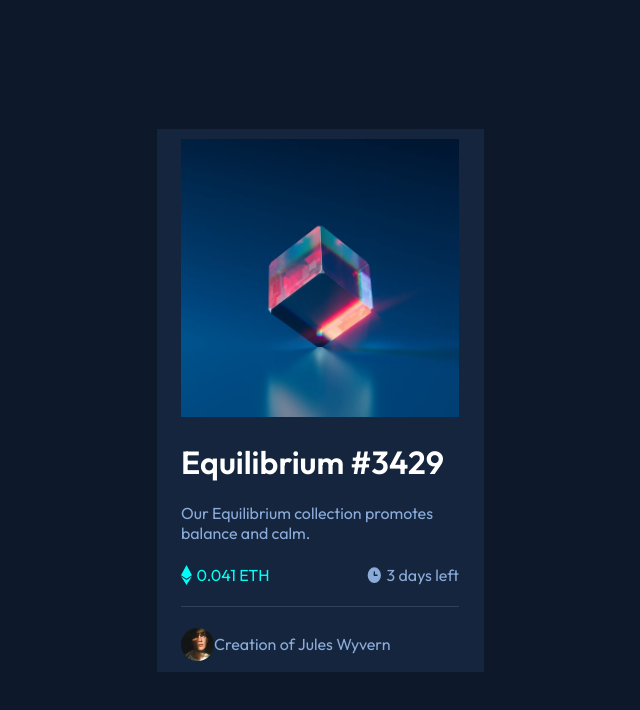
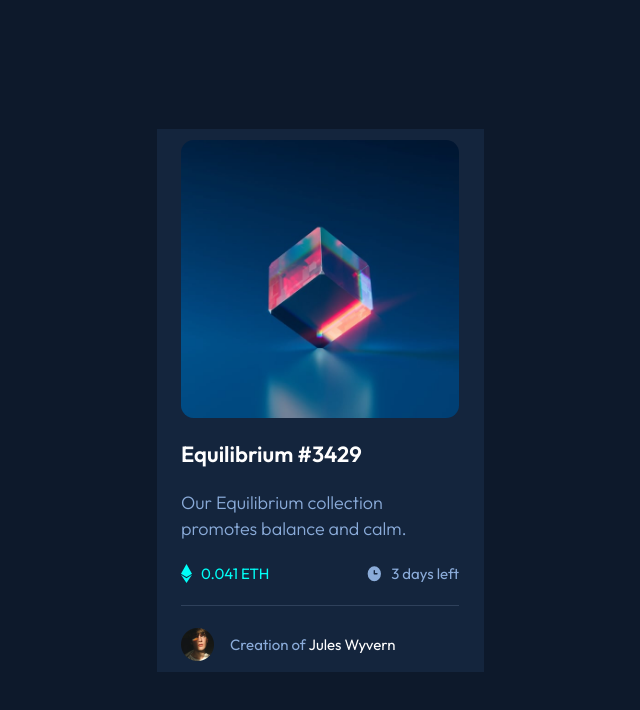
Before and after one commit to radektomasek/fm-nft-preview-card-component, a website built with Parcel: page index.html in a window 1280 px wide. Shown: the whole page, without its empty margins (320-960 px from the left). Built offline with nearby package versions, Linux system fonts and the light colour scheme.

Commit message:
Tweaked the styles for the overral structure, started adding the hover effect for the illustration image

```diff
--- a/index.html
+++ b/index.html
@@ -32,7 +32,7 @@
             <hr class="card__divider">
             <div class="creator">
                 <img class="creator__avatar" src="./assets/image-avatar.png" alt="Jules Wyvern Avatar Picture">
-                <p class="creator__detail">Creation of Jules Wyvern</p>
+                <p class="creator__detail">Creation of <strong>Jules Wyvern</strong></p>
             </div>
         </div>
     </main>
--- a/src/css/styles.css
+++ b/src/css/styles.css
@@ -18,9 +18,10 @@
     --card-width: 20.4375rem;
     --card-height: 33.9375rem;
 
-    --content-width: 17.375rem;
+    --content-size: 17.375rem;
 
-    --avatar-size: 2.0625rem
+    --avatar-size: 2.0625rem;
+    /* --clock-icon-size: 1rem; */
 }
 
 body {
@@ -30,10 +31,24 @@ body {
 
 h1 {
     color: var(--white-color);
+    font-weight: 600;
+    font-size: 1.375rem;
+    line-height: 1.75rem;
 }
 
 p {
     color: var(--primary-soft-blue-color);
+    font-weight: 300;
+    font-size: 1.125rem;
+    line-height: 1.625rem;
+}
+
+.currency > *,
+.duration > *,
+.creator > * {
+    font-weight: 400;
+    font-size: 0.9375rem;
+    line-height: 1.1875rem;
 }
 
 .container {
@@ -62,8 +77,28 @@ p {
 .card__detail,
 .card__cover,
 .creator {
-    width: var(--content-width);
+    width: var(--content-size);
 }
+
+
+.card__illustration {
+    border-radius: 0.8rem;
+    height: var(--content-size);
+}
+
+.card__illustration:hover {
+    background: url('../../assets/icon-view.svg') no-repeat center, var(--primary-cyan-color);
+}
+
+.card__cover {
+    border-radius: 0.8rem;
+}
+
+.card__cover:hover {
+    opacity: 0.4;
+    cursor: pointer;
+}
+
 
 .card__detail {
     display: flex;
@@ -86,13 +121,17 @@ p {
     flex-basis: 5.793125rem;
 }
 
+.duration__logo {
+    /* width: var(--clock-icon-size); */
+}
+
 .currency__value {
     color: var(--primary-cyan-color);
 }
 
 .card__divider {
     height: 1px;
-    width: var(--content-width);
+    width: var(--content-size);
     border: none;
     background-color: var(--dark-blue-line-color);
 }
@@ -102,6 +141,12 @@ p {
     flex-direction: row;
     justify-content: flex-start;
     align-items: center;
+    gap: 1rem;
+}
+
+.creator strong {
+    color: var(--white-color);
+    font-weight: 400;
 }
 
 .creator__avatar {
```
